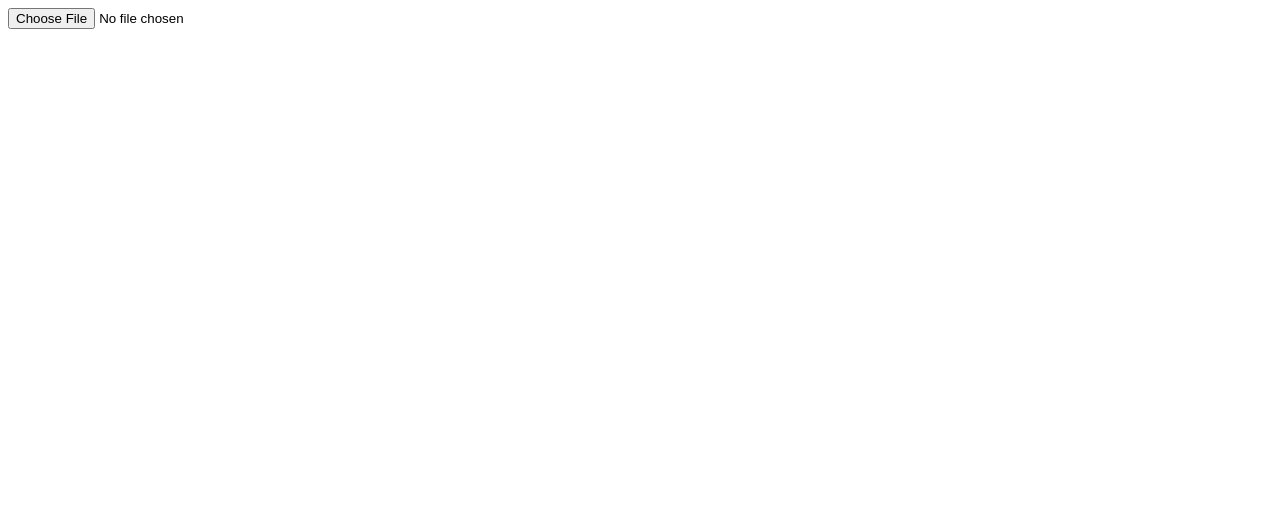
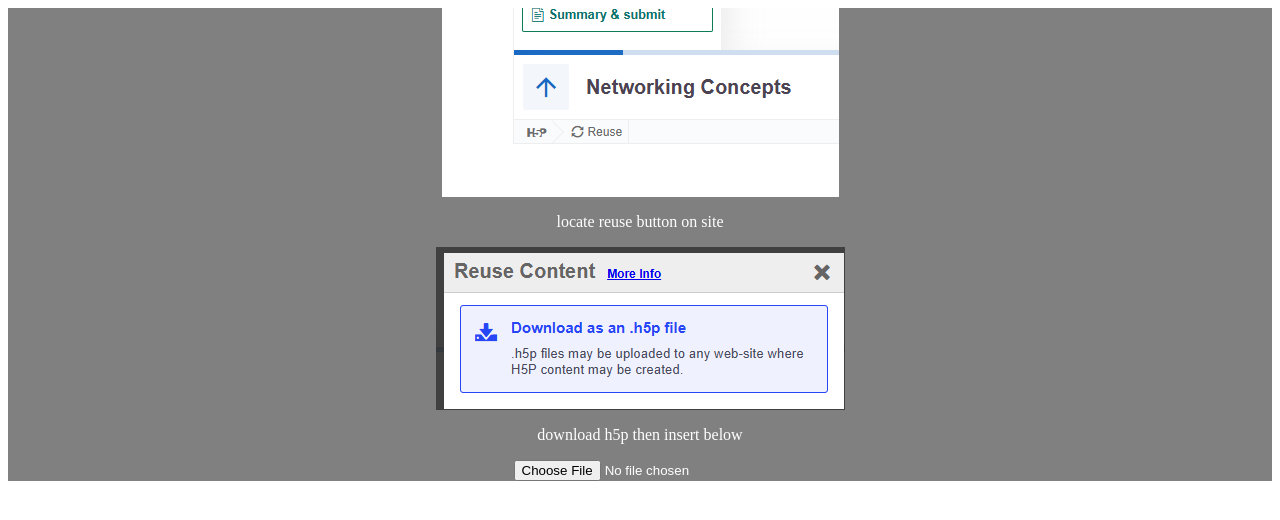
Before and after one commit to kamachi-dev/H5PCracker, a website built with Vite: page index.html in a window 1280 px wide. Built offline with nearby package versions, Linux system fonts and the light colour scheme.

Commit message:
basic styles

```diff
--- a/index.html
+++ b/index.html
@@ -12,6 +12,12 @@
 </head>
 
 <body>
-    <input type="file" id="h5pFile" accept=".h5p"></input>
-    <p id="output"></p>
+    <section id="guide">
+        <img src="images/1.png" />
+        <p>locate reuse button on site</p>
+        <img src="images/2.png" />
+        <p>download h5p then insert below</p>
+        <input type="file" id="h5pFile" accept=".h5p" />
+    </section>
+    <section id="output"></section>
 </body>
--- a/src/index.css
+++ b/src/index.css
@@ -5,3 +5,18 @@
 .red {
     background-color: red;
 }
+
+#guide {
+    display: flex;
+    flex-direction: column;
+    justify-content: center;
+    align-items: center;
+    background-color: gray;
+    color: white;
+}
+
+#output {}
+
+#output>p {
+    margin: 0px;
+}
```
Also changed, not shown: public/images/1.png (added), public/images/2.png (added).
